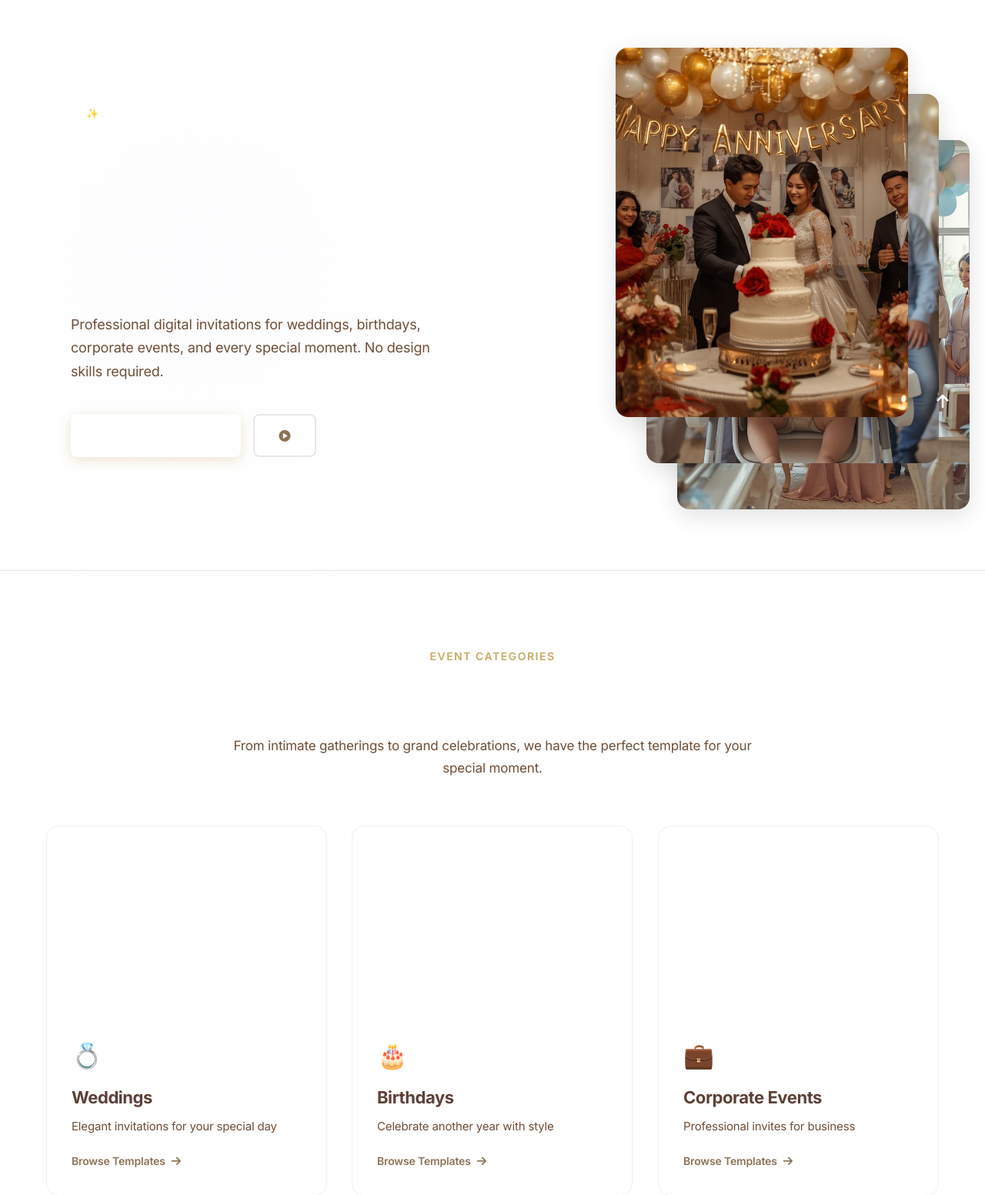
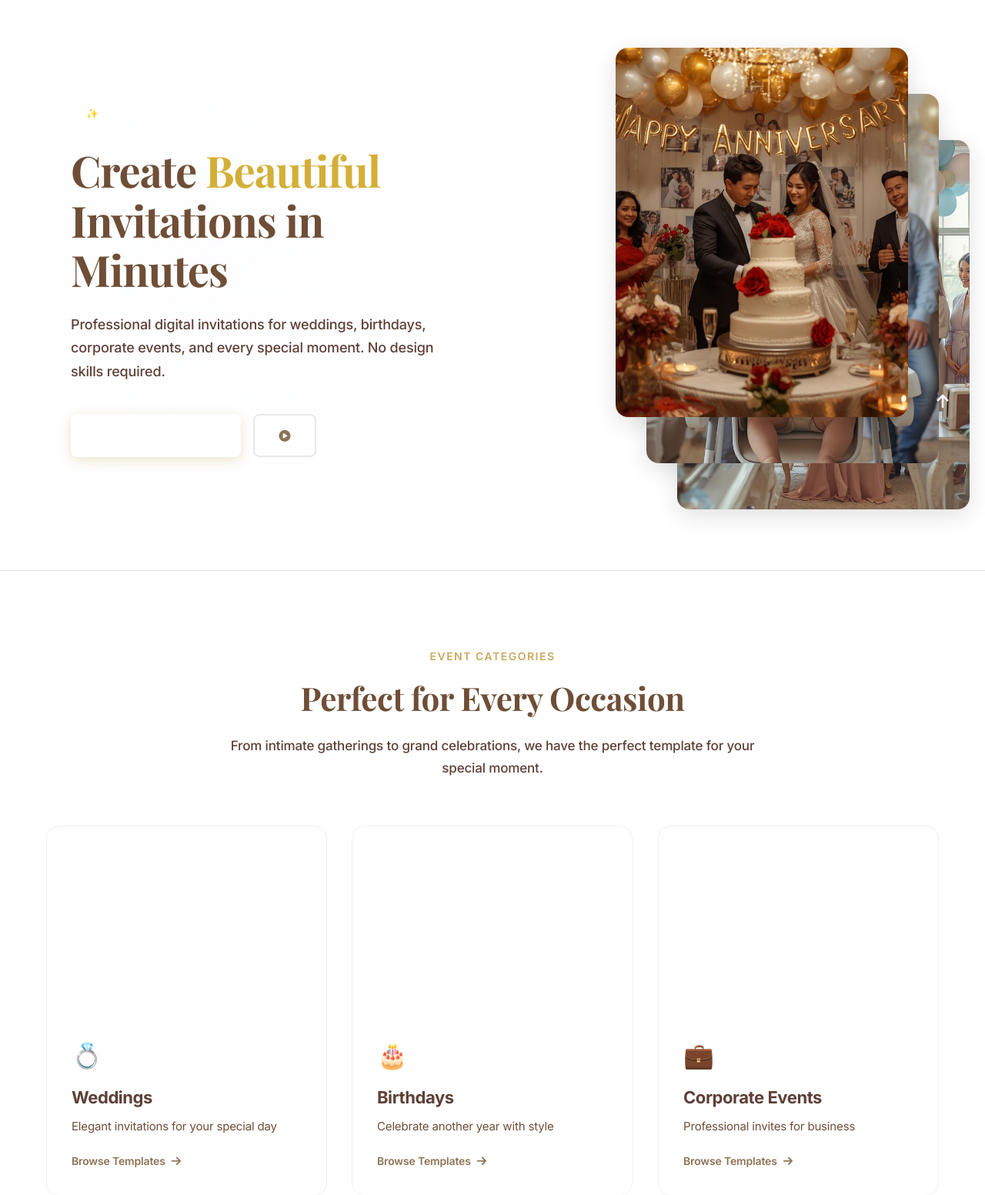
Before and after one commit to Madhan098/eventcraft, a Flask app: page / in a window 1280 px wide. Shown: the part 223-1776 px from the top of the page at 77% size. Run offline with Flask 3, Linux system fonts and the light colour scheme; some libraries are stand-ins or nearby versions.

Commit message:
FIX: Text visibility across entire site with Coffee & Gold theme
PROBLEM:
- Title and text were invisible or too light
- Gradient text-fill was not rendering properly
- User could not see content clearly

SOLUTION:
âœ… Base.html - Updated all text color variables:
  - text-primary: #5D4037 (Dark Coffee)
  - text-secondary: #6F4E37 (Coffee Brown)
  - text-light: #8B7355 (Light Coffee)
  - text-dark: #3E2723 (Very Dark Coffee)

âœ… Templates.html - Changed to solid colors:
  - Title Theme: #6F4E37 (Coffee)
  - Title Gallery: #D4AF37 (Gold)
  - Subtitle: #5D4037 (Dark Coffee)
  - Card titles: #6F4E37 (Coffee)
  - Descriptions: #5D4037 (Dark Coffee)

âœ… Index.html - Changed to solid colors:
  - Hero title: #6F4E37 (Coffee)
  - Highlight: #D4AF37 (Gold)
  - Section titles: #6F4E37 (Coffee)
  - Subtitles: #5D4037 (Dark Coffee)

RESULT:
- ALL text now visible with solid Coffee & Gold colors
- No more invisible gradient text
- Better readability across entire site
- Professional coffee & gold theme maintained

```diff
--- a/templates/index.html
+++ b/templates/index.html
@@ -118,34 +118,21 @@ body {
     line-height: 1.15;
     margin-bottom: 24px;
     letter-spacing: -0.02em;
-    /* Stunning gradient text */
-    background: linear-gradient(135deg, #6F4E37 0%, #C9A961 50%, #D4AF37 100%);
-    -webkit-background-clip: text;
-    -webkit-text-fill-color: transparent;
-    background-clip: text;
-    background-size: 200% auto;
-    animation: shimmer 3s linear infinite;
-}
-
-@keyframes shimmer {
-    0% { background-position: 0% center; }
-    100% { background-position: 200% center; }
+    color: #6F4E37;
+    text-shadow: 2px 2px 4px rgba(111, 78, 55, 0.1);
 }
 
 .hero-title .highlight {
-    background: linear-gradient(135deg, #D4AF37 0%, #FFD700 50%, #FFA500 100%);
-    -webkit-background-clip: text;
-    -webkit-text-fill-color: transparent;
-    background-clip: text;
+    color: #D4AF37;
     font-weight: 800;
 }
 
 .hero-subtitle {
     font-size: 18px;
-    color: var(--text-secondary);
+    color: #5D4037;
     line-height: 1.7;
     margin-bottom: 40px;
-    font-weight: 400;
+    font-weight: 500;
 }
 
 /* Professional Buttons */
@@ -277,17 +264,15 @@ body {
     font-weight: 700;
     margin-bottom: 20px;
     line-height: 1.3;
-    /* Beautiful gradient for section titles */
-    background: linear-gradient(135deg, #6F4E37 0%, #C9A961 50%, #D4AF37 100%);
-    -webkit-background-clip: text;
-    -webkit-text-fill-color: transparent;
-    background-clip: text;
+    color: #6F4E37;
+    text-shadow: 2px 2px 4px rgba(111, 78, 55, 0.1);
 }
 
 .section-description {
     font-size: 17px;
-    color: var(--text-secondary);
+    color: #5D4037;
     line-height: 1.7;
+    font-weight: 500;
 }
 
 /* Category Cards - Professional */
```
Also changed, not shown: templates/templates.html (+14 -30 lines).
